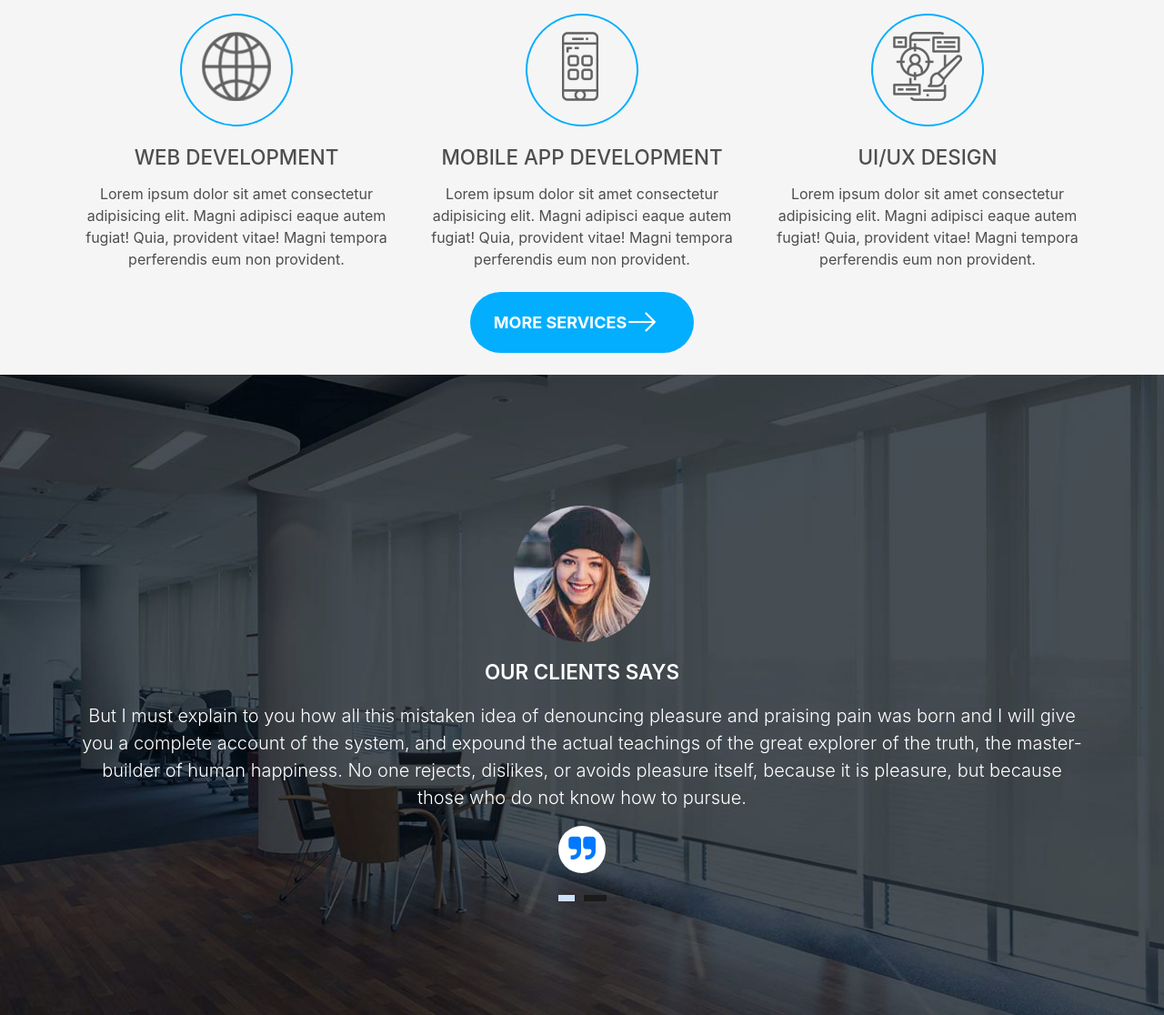
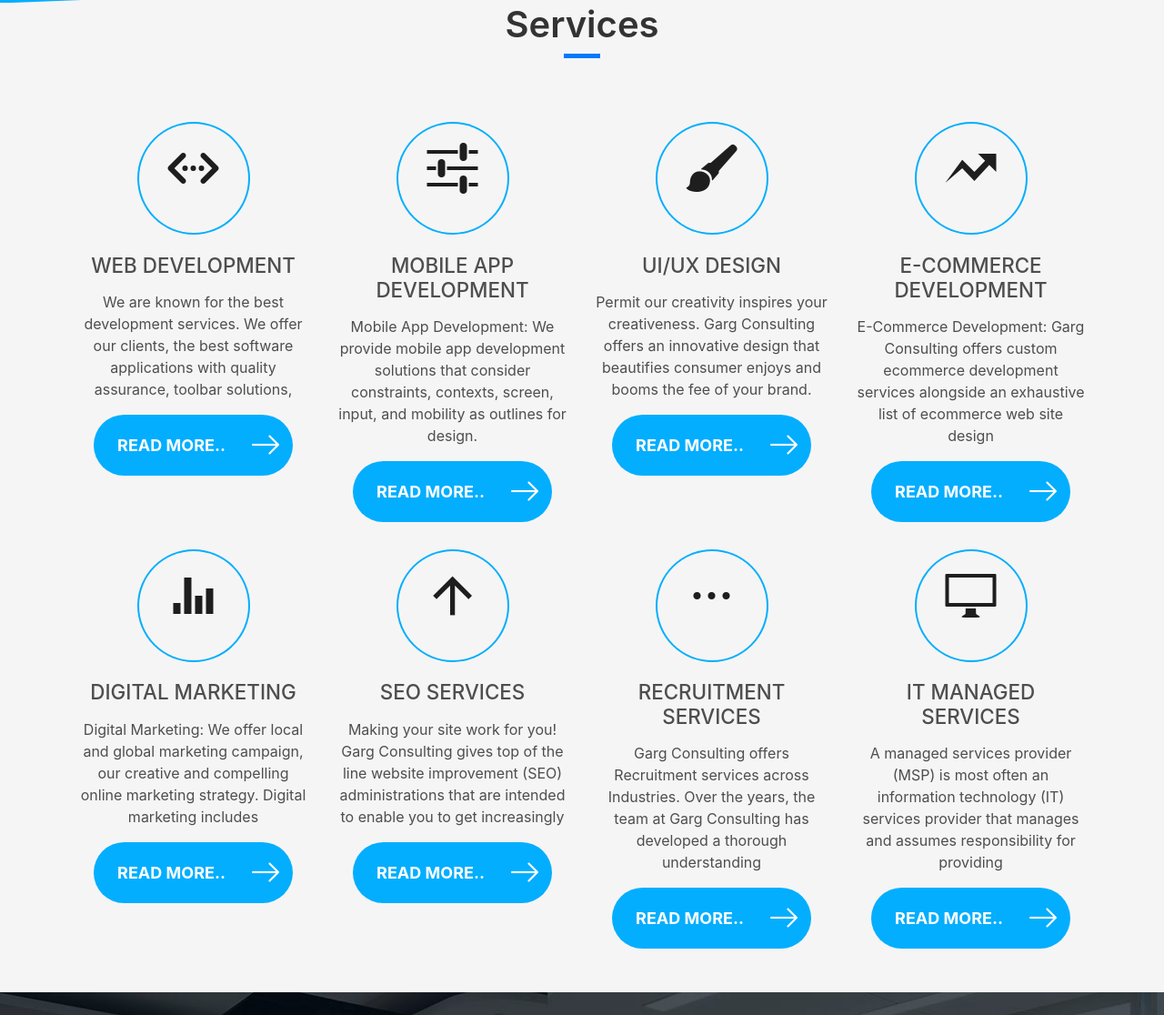
Before and after one commit to bollamreddi/bollamreddi.github.io, a plain HTML site: page index.html in a window 1280 px wide. Shown: the part 1443-2559 px from the top of the page at 91% size. Drawn offline with Linux system fonts and the light colour scheme; files whose address does not match are found by name.

Commit message:
Update index.html

```diff
--- a/index.html
+++ b/index.html
@@ -2,7 +2,8 @@
 <html lang="en">
 <head>
   <meta charset="utf-8">
-  <title> Bollamreddi </title>
+  <title> Garg </title>
+  <link rel="shortcut icon" href="img/logoicon.png" type="image/x-icon">
   <meta content="width=device-width, initial-scale=1.0" name="viewport">
   <meta content="" name="keywords">
   <meta content="" name="description">
@@ -34,6 +35,7 @@
 <body id="page-top">
 
   <!--/ Nav Star /-->
+
    <nav class="navbar navbar-b navbar-trans navbar-expand-md fixed-top" id="mainNav">
     <div class="container">
       <a class="navbar-brand js-scroll" href="#page-top"><img src="img/logo.png"></a>
@@ -48,40 +50,27 @@
           <li class="nav-item">
             <a class="nav-link js-scroll active" href="#home">Home </a>          </li>
 
-                   <li class="dropdown">
+                   <li class="nav-item dropdown">
+            <a class="nav-link dropdown-toggle" href="#" id="navbarDropdown" role="button" data-toggle="dropdown"
+              aria-haspopup="true" aria-expanded="false">
+              About us
+            </a>
+            <div class="dropdown-menu" aria-labelledby="navbarDropdown">
+              <a class="dropdown-item" href="about.html">Our Company</a>
+              <a class="dropdown-item" href="seo.html">SEO Services</a>
 
 
-                             <a class="dropdown-toggle nav-link js-scroll" data-toggle="dropdown" href="about.html">About</a>
-
-                            <ul class="dropdown-menu">
-
-                                <li class="dropdown-item"><a href="about.html">Our Company</a></li>
-
-                               <!--  <li><a href="our-team.php">Our Team</a></li> -->
-
-                              <!--<li class="dropdown-item"><a href="seo.php">SEO Services</a></li>
-
-                                <li><a href="our-process.php">Our Process</a></li> -->
-
-                                <!-- <li><a href="Privacy Policy.php">Privacy Policy</a></li> -->
-
-                            </ul>
-
+            </div>
           </li>
 
           <li class="nav-item">
             <a class="nav-link js-scroll" href="#">Services</a>          </li>
 
-          <!--<li class="nav-item">
-            <a class="nav-link js-scroll" href="#">Portfolio</a>          </li>
-          <li class="nav-item">
-            <a class="nav-link js-scroll" href="#">Case Studies</a>          </li>
-          <li class="nav-item">
-            <a class="nav-link js-scroll " href="#">Partners</a>          </li>
+
           <li class="nav-item">
             <a class="nav-link js-scroll" href="#">Career</a>          </li>
           <li class="nav-item">
-            <a class="nav-link js-scroll" href="#">Contact</a>          </li>-->
+            <a class="nav-link js-scroll" href="#">Contact</a>          </li>
         </ul>
 
 
@@ -97,8 +86,8 @@
       <div class="table-cell">
         <div class="container">
           <!--<p class="display-6 color-d">Hello, world!</p>-->
-          <h1 class="intro-title mb-4"><span class="fontbg">One</span> <span> Solution</span> </h1>
-          <p class="intro-subtitle"><span class="text-slider-items">Welcome to the website of Bollamreddi Software Solutions,We will help you to meet success in your project ,Find the cost effective solutions with quaity</span><strong class="text-slider"></strong></p>
+          <h1 class="intro-title mb-4"><span class="fontbg">Garg </span> <span> Consultancy</span> </h1>
+          <p class="intro-subtitle"><span class="text-slider-items">Welcome to the website of Garg Consulting,Better matching for the right fit,Find the best job with Garg Consulting</span><strong class="text-slider"></strong></p>
           <!-- <p class="pt-3"><a class="btn btn-primary btn js-scroll px-4" href="#about" role="button">Learn More</a></p> -->
         </div>
       </div>
@@ -109,7 +98,7 @@
   <section class="about_bg">
     <div class="container">
       <div class="row">
-       <h2 class="title-a">About Bollamreddi</h2>
+       <h2 class="title-a">About Garg Consultancy</h2>
       </div>
       <div class="row">
        <div class="col-md-6">
@@ -117,9 +106,11 @@
        </div>
         <div class="col-md-6">
         <div class="abouttext">
-       <p style="text-align:justify">Bollamreddi is a Start up information technology Compony and services provider founded in 2019, providing end-to-end solutions for diversified clients from varied industry. We have been a pioneer in adopting technology to ensure enhanced customer choice, convenience and gratification.  Our "high performance business" strategy is to use our expertise in technology, advising, and outsourcing to help clients achieve performance at higher levels so they can create sustainable value for their customers. We focused on supporting clients improve their practical performance, deliver their products and services more efficiently, and grow their businesses in existing and new markets.
+       <p style="text-align:justify">GARG CONSULTING is a leading information technology consulting and services provider founded in 1998, providing end-to-end solutions for diversified clients from varied industry. We have been a pioneer in adopting technology to ensure enhanced customer choice, convenience and gratification.  Our "high performance business" strategy is to use our expertise in technology, advising, and outsourcing to help clients achieve performance at higher levels so they can create sustainable value for their customers. We focused on supporting clients improve their practical performance, deliver their products and services more efficiently, and grow their businesses in existing and new markets.
     </p>
 
+
+<p> <a href="#" class="readmore_about">Read More</a></p>
 <p>&nbsp; </p>
       </div>
        </div>
@@ -142,56 +133,127 @@
         </div>
       </div>
       <div class="row">
-        <div class="col-md-4">
+        <div class="col-md-3">
           <div class="service-box">
             <div class="service-ico">
-              <span class="ico-circle"><i class=""><img src="img/icon_1.png"></i></span>
+              <span class="ico-circle"><i class="ion-code-working"></i></span>
             </div>
             <div class="service-content">
               <h2 class="s-title">Web Development</h2>
               <p class="s-description text-center">
-                Lorem ipsum dolor sit amet consectetur adipisicing elit. Magni adipisci eaque autem fugiat! Quia,
-                provident vitae! Magni
-                tempora perferendis eum non provident.
+
+We are known for the best development services. We offer our clients, the best software applications with quality assurance, toolbar solutions,
               </p>
+               <p class="text-center"><a href="#" class="moresevices">Read More..  </a></p>
             </div>
           </div>
         </div>
-        <div class="col-md-4">
+        <div class="col-md-3">
           <div class="service-box">
             <div class="service-ico">
-              <span class="ico-circle"><i class=""><img src="img/icon_2.png"></i></span>
+              <span class="ico-circle"><i class="ion-android-options"></i></span>
             </div>
             <div class="service-content">
               <h2 class="s-title">Mobile App Development</h2>
               <p class="s-description text-center">
-                Lorem ipsum dolor sit amet consectetur adipisicing elit. Magni adipisci eaque autem fugiat! Quia,
-                provident vitae! Magni
-                tempora perferendis eum non provident.
+               Mobile App Development:
+We provide mobile app development solutions that consider constraints, contexts, screen, input, and mobility as outlines for design.
               </p>
+               <p class="text-center"><a href="#" class="moresevices">Read More..  </a></p>
             </div>
           </div>
         </div>
-        <div class="col-md-4">
+        <div class="col-md-3">
           <div class="service-box">
             <div class="service-ico">
-              <span class="ico-circle"><i class=""><img src="img/icon_3.png"></i></span>
+              <span class="ico-circle"><i class="ion-paintbrush"></i></span>
             </div>
             <div class="service-content">
               <h2 class="s-title">UI/UX Design</h2>
               <p class="s-description text-center">
-                Lorem ipsum dolor sit amet consectetur adipisicing elit. Magni adipisci eaque autem fugiat! Quia,
-                provident vitae! Magni
-                tempora perferendis eum non provident.
+              Permit our creativity inspires your creativeness. Garg Consulting offers an innovative design that beautifies consumer enjoys and booms the fee of your brand.
               </p>
+               <p class="text-center"><a href="#" class="moresevices">Read More..  </a></p>
+            </div>
+          </div>
+        </div>
+        <div class="col-md-3">
+          <div class="service-box">
+            <div class="service-ico">
+              <span class="ico-circle"><i class="ion-arrow-graph-up-right"></i></span>
+            </div>
+            <div class="service-content">
+              <h2 class="s-title">E-Commerce Development</h2>
+              <p class="s-description text-center">
+                E-Commerce Development:
+Garg Consulting offers custom ecommerce development services alongside an exhaustive list of ecommerce web site design
+              </p>
+              <p class="text-center"><a href="#" class="moresevices">Read More..  </a></p>
+            </div>
+          </div>
+        </div>
+        <div class="col-md-3">
+          <div class="service-box">
+            <div class="service-ico">
+              <span class="ico-circle"><i class="ion-stats-bars"></i></span>
+            </div>
+            <div class="service-content">
+              <h2 class="s-title">Digital Marketing</h2>
+              <p class="s-description text-center">
+              Digital Marketing:
+We offer local and global marketing campaign, our creative and compelling online marketing strategy. Digital marketing includes
+              </p>
+               <p class="text-center"><a href="#" class="moresevices">Read More..  </a></p>
+            </div>
+          </div>
+        </div>
+        <div class="col-md-3">
+          <div class="service-box">
+            <div class="service-ico">
+              <span class="ico-circle"><i class="ion-android-arrow-up"></i></span>
+            </div>
+            <div class="service-content">
+              <h2 class="s-title">SEO Services</h2>
+              <p class="s-description text-center">
+               Making your site work for you! Garg Consulting gives top of the line website improvement (SEO) administrations that are intended to enable you to get increasingly
+              </p>
+                <p class="text-center"><a href="#" class="moresevices">Read More..  </a></p>
+            </div>
+          </div>
+        </div>
+        <div class="col-md-3">
+          <div class="service-box">
+            <div class="service-ico">
+              <span class="ico-circle"><i class="ion-ios-more"></i></span>
+            </div>
+            <div class="service-content">
+              <h2 class="s-title">Recruitment Services</h2>
+              <p class="s-description text-center">
+                Garg Consulting offers Recruitment services across Industries. Over the years, the team at Garg Consulting has developed a thorough understanding
+              </p>
+              <p class="text-center"><a href="#" class="moresevices">Read More..  </a></p>
+            </div>
+          </div>
+        </div>
+        <div class="col-md-3">
+          <div class="service-box">
+            <div class="service-ico">
+              <span class="ico-circle"><i class="ion-monitor"></i></span>
+            </div>
+            <div class="service-content">
+              <h2 class="s-title">IT Managed Services</h2>
+              <p class="s-description text-center">
+                A managed services provider (MSP) is most often an information technology (IT) services provider that manages and assumes responsibility for providing
+              </p>
+
+           <p class="text-center"><a href="#" class="moresevices">Read More..  </a></p>
+
             </div>
           </div>
         </div>
       </div>
       <div class="row">
-       <div class="moresevices">
-       <a href="#">More Services</a>
-      </div>
+
 
       </div>
       <div class="row">
@@ -205,7 +267,7 @@
 
 
   <!--/ clint /-->
-  <div class="testimonials paralax-mf bg-image" style="background-image: url(img/topbg.jpg)">
+  <div class="testimonials paralax-mf bg-image" style="background-image: url(img/topbg.jpg);overflow:hidden">
 
     <div class="container">
       <div class="row">
@@ -218,22 +280,17 @@
                           </div>
               <div class="content-test">
                 <p class="description lead">
-                  But I must explain to you how all this mistaken idea of denouncing pleasure and praising pain was born and I will give you a complete account of the system, and expound the actual teachings of the great explorer of the truth, the master-builder of human happiness. No one rejects, dislikes, or avoids pleasure itself, because it is pleasure, but because those who do not know how to pursue.
-                </p>
-                <span class="comit"><i class="fa fa-quote-right"></i></span>
-              </div>
+                  But I must explain to you how all this mistaken idea of denouncing pleasure and praising pain was born and I will give you a complete account of the system, and expound the actual teachings of the great explorer of the truth, the master-builder of human happiness. No one rejects, dislikes, or avoids pleasure itself, because it is pleasure, but because those who do not know how to pursue.                </p>
+                <span class="comit"><i class="fa fa-quote-right"></i></span>              </div>
             </div>
             <div class="testimonial-box">
               <div class="author-test">
                 <img src="img/testimonial-4.jpg" alt="" class="rounded-circle b-shadow-a">
-                <span class="author">Our Clients says</span>
-              </div>
+                <span class="author">Our Clients says</span>              </div>
               <div class="content-test">
                 <p class="description lead">
-                  But I must explain to you how all this mistaken idea of denouncing pleasure and praising pain was born and I will give you a complete account of the system, and expound the actual teachings of the great explorer of the truth, the master-builder of human happiness. No one rejects, dislikes, or avoids pleasure itself, because it is pleasure, but because those who do not know how to pursue.
-                </p>
-                <span class="comit"><i class="fa fa-quote-right"></i></span>
-              </div>
+                  But I must explain to you how all this mistaken idea of denouncing pleasure and praising pain was born and I will give you a complete account of the system, and expound the actual teachings of the great explorer of the truth, the master-builder of human happiness. No one rejects, dislikes, or avoids pleasure itself, because it is pleasure, but because those who do not know how to pursue.                </p>
+                <span class="comit"><i class="fa fa-quote-right"></i></span>              </div>
             </div>
           </div>
         </div>
@@ -273,47 +330,40 @@
     <div class="overlay-mf"></div>
     <div class="container">
       <div class="row">
-        <div class="col-md-4">
+        <div class="col-md-4 col-xs-6">
           <div class="footer_con">
          <h2 class="title-f title-left"> ABOUT</h2>
          <P>
-            Start up information technology Compony and services provider founded in 2019, providing end-to-end solutions for diversified clients from varied industry.
-
-         </P>
+             Garg Consulting, established in 1998, initially begun as a little, low maintenance adventure, anyway in the course of recent years the firm has quickly extended and is currently a perceived innovator in giving IT administrations too little and medium ventures.         </P>
           </div>
         </div>
-        <div class="col-md-4">
+        <div class="col-md-4 col-xs-6">
           <div class="footer_con">
          <h2 class="title-f title-left"> CONTACTUS </h2>
-          <p>Bollamreddi - Software Company
+          <p>Garg Consulting - IT Consultancy Company
 66 Glen Eagle Dr
 Watchung, NJ 07069</p>
 <P>Email :
-bollamreddy@hotmail.com
-</P>
+info@gargconsulting.biz
+sales@gargconsulting.biz</P>
 <P>
 Phone:
-(+91) -9346494448
-</P>
-
+(347) - 408- 6564</P>
           </div>
         </div>
-        <div class="col-md-4">
+        <div class="col-md-4 col-xs-6">
         <div class="title-box-2 pt-4 pt-md-0">
                     <h5 class="title-left title-f">
-                     News letters
-                    </h5>
+                     News letters                    </h5>
           </div>
            <div class="more-info">
                    <div class="footerinput">
                    <input type="text" value="Enter Email address"/><input type="button">
           </div>
-
           </div>
 
           <div style="height:50px">
-          &nbsp
-          </div>
+          &nbsp          </div>
          <div class="socials">
                     <ul>
                       <li><a href=""><span class="ico-circle"><i class="ion-social-facebook"></i></span></a></li>
@@ -322,11 +372,9 @@ Phone:
                       <li><a href=""><span class="ico-circle"><i class="ion-social-pinterest"></i></span></a></li>
                     </ul>
           </div>
-
         </div>
       </div>
     </div>
-
 </section>
    <div class="footerbg">
      <div class="container">
```
Lines whose indentation alone changed are shown as unchanged.
